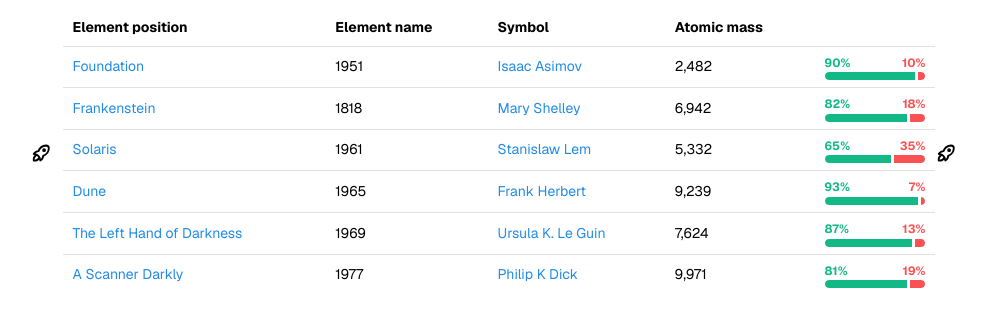
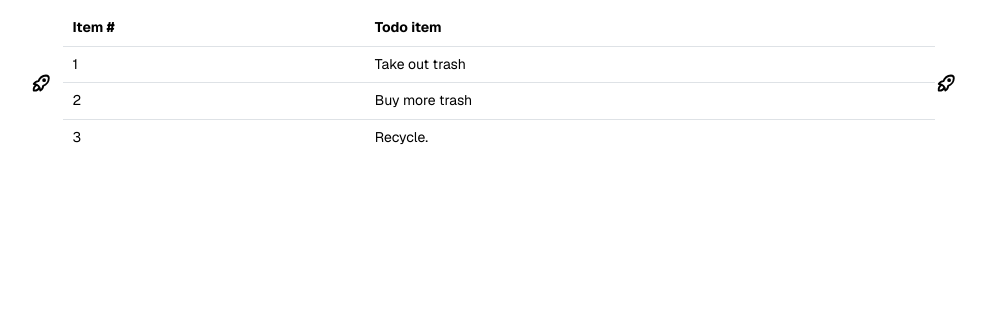
Before and after one commit to hedgehoglab-engineering/todo-workshop-template, a Next.js app in the folder frontend/: page / in a window 1280 px wide. Shown: the top 326 px of the page, without its empty margins (146-1132 px from the left). Built offline with nearby package versions, Linux system fonts and the light colour scheme.

Commit message:
Add a working table

```diff
--- a/frontend/app/list.tsx
+++ b/frontend/app/list.tsx
@@ -1,100 +1,27 @@
-import { Anchor, Group, Progress, Table, Text } from '@mantine/core';
-import classes from './TodoList.module.css';
+'use client';
 
-const data = [
-  {
-    title: 'Foundation',
-    author: 'Isaac Asimov',
-    year: 1951,
-    reviews: { positive: 2223, negative: 259 },
-  },
-  {
-    title: 'Frankenstein',
-    author: 'Mary Shelley',
-    year: 1818,
-    reviews: { positive: 5677, negative: 1265 },
-  },
-  {
-    title: 'Solaris',
-    author: 'Stanislaw Lem',
-    year: 1961,
-    reviews: { positive: 3487, negative: 1845 },
-  },
-  {
-    title: 'Dune',
-    author: 'Frank Herbert',
-    year: 1965,
-    reviews: { positive: 8576, negative: 663 },
-  },
-  {
-    title: 'The Left Hand of Darkness',
-    author: 'Ursula K. Le Guin',
-    year: 1969,
-    reviews: { positive: 6631, negative: 993 },
-  },
-  {
-    title: 'A Scanner Darkly',
-    author: 'Philip K Dick',
-    year: 1977,
-    reviews: { positive: 8124, negative: 1847 },
-  },
+import { Table } from '@mantine/core';
+
+const items = [
+  "Take out trash",
+  "Buy more trash",
+  "Recycle."
 ];
 
-export function TodoList() {
-  const rows = data.map((row) => {
-    const totalReviews = row.reviews.negative + row.reviews.positive;
-    const positiveReviews = (row.reviews.positive / totalReviews) * 100;
-    const negativeReviews = (row.reviews.negative / totalReviews) * 100;
-
-    return (
-      <Table.Tr key={row.title}>
-        <Table.Td>
-          <Anchor component="button" fz="sm">
-            {row.title}
-          </Anchor>
-        </Table.Td>
-        <Table.Td>{row.year}</Table.Td>
-        <Table.Td>
-          <Anchor component="button" fz="sm">
-            {row.author}
-          </Anchor>
-        </Table.Td>
-        <Table.Td>{Intl.NumberFormat().format(totalReviews)}</Table.Td>
-        <Table.Td>
-          <Group justify="space-between">
-            <Text fz="xs" c="teal" fw={700}>
-              {positiveReviews.toFixed(0)}%
-            </Text>
-            <Text fz="xs" c="red" fw={700}>
-              {negativeReviews.toFixed(0)}%
-            </Text>
-          </Group>
-          <Progress.Root>
-            <Progress.Section
-              className={classes.progressSection}
-              value={positiveReviews}
-              color="teal"
-            />
-
-            <Progress.Section
-              className={classes.progressSection}
-              value={negativeReviews}
-              color="red"
-            />
-          </Progress.Root>
-        </Table.Td>
-      </Table.Tr>
-    );
-  });
+export function TodoList () {
+  const rows = items.map((item, index) => (
+    <Table.Tr>
+      <Table.Td>{++index}</Table.Td>
+      <Table.Td>{item}</Table.Td>
+    </Table.Tr>
+  ));
 
   return (
     <Table>
       <Table.Thead>
         <Table.Tr>
-          <Table.Th>Element position</Table.Th>
-          <Table.Th>Element name</Table.Th>
-          <Table.Th>Symbol</Table.Th>
-          <Table.Th>Atomic mass</Table.Th>
+          <Table.Th>Item #</Table.Th>
+          <Table.Th>Todo item</Table.Th>
         </Table.Tr>
       </Table.Thead>
       <Table.Tbody>{rows}</Table.Tbody>
```
